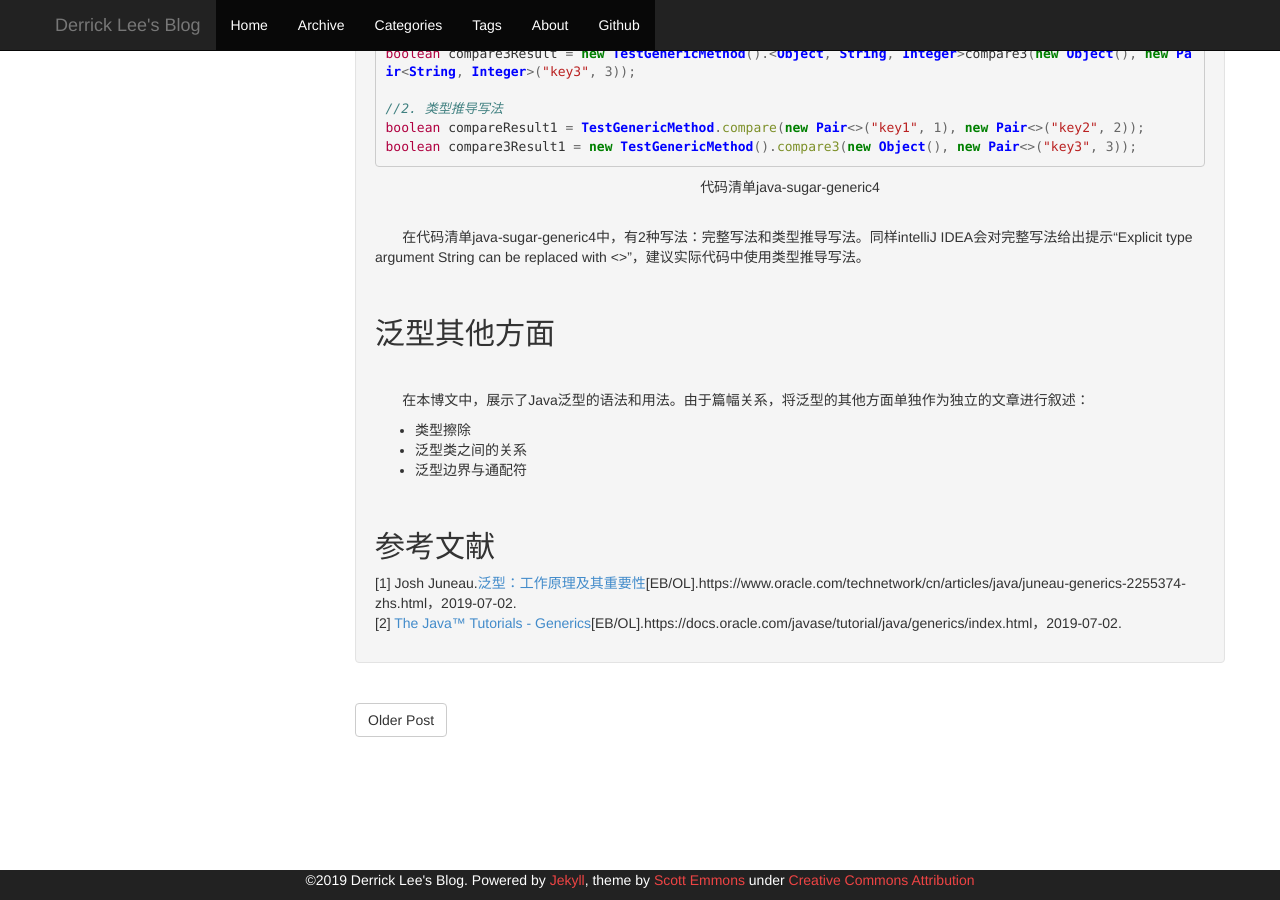
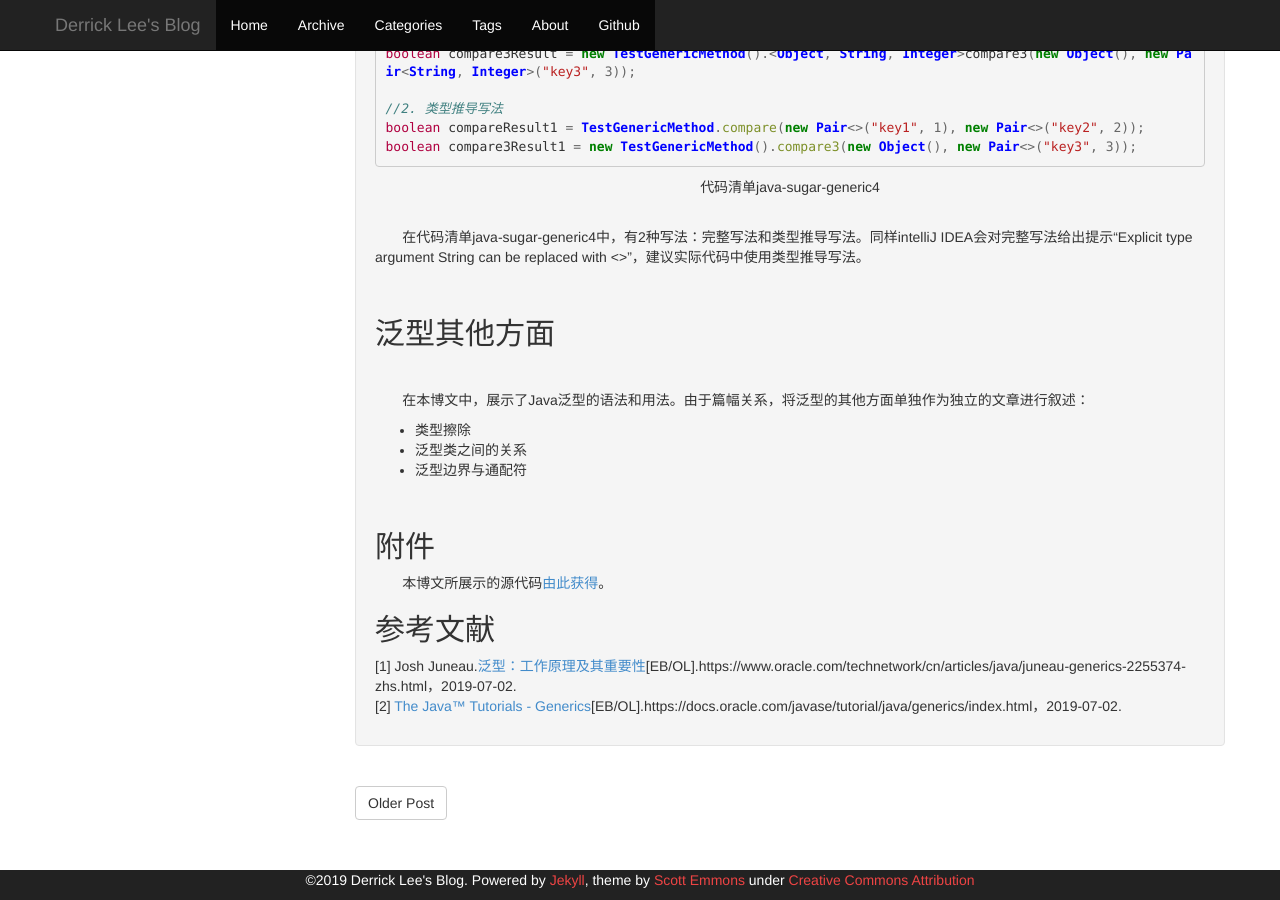
Before and after one commit to leesir/leesir.github.io, a Jekyll site: the page built from _posts/2019-07-02-java-sugar-generic.md, in a window 1280 px wide and 900 px high, scrolled down 3154 px. Built offline with Jekyll 4.4.1, drawn with Linux system fonts in a browser that asks for light colours; comment, search, counter and statistics services are not loaded.

Commit message:
2019-07-02-java-sugar-generic新增附件说明

```diff
--- a/_posts/2019-07-02-java-sugar-generic.md
+++ b/_posts/2019-07-02-java-sugar-generic.md
@@ -199,6 +199,10 @@
 
 <br>
 
+## 附件
+
+&#160; &#160; &#160; &#160;本博文所展示的源代码[由此获得](https://github.com/leesir/blog_code/tree/master/src/generic)。
+
 ## 参考文献
 
 [1] Josh Juneau.[泛型：工作原理及其重要性](https://www.oracle.com/technetwork/cn/articles/java/juneau-generics-2255374-zhs.html)[EB/OL].https://www.oracle.com/technetwork/cn/articles/java/juneau-generics-2255374-zhs.html，2019-07-02.<br>
```
Also changed, not shown: _posts/2019-06-13-java-javasuger-innerclass.md (+1 -1 lines), 2 other files.
